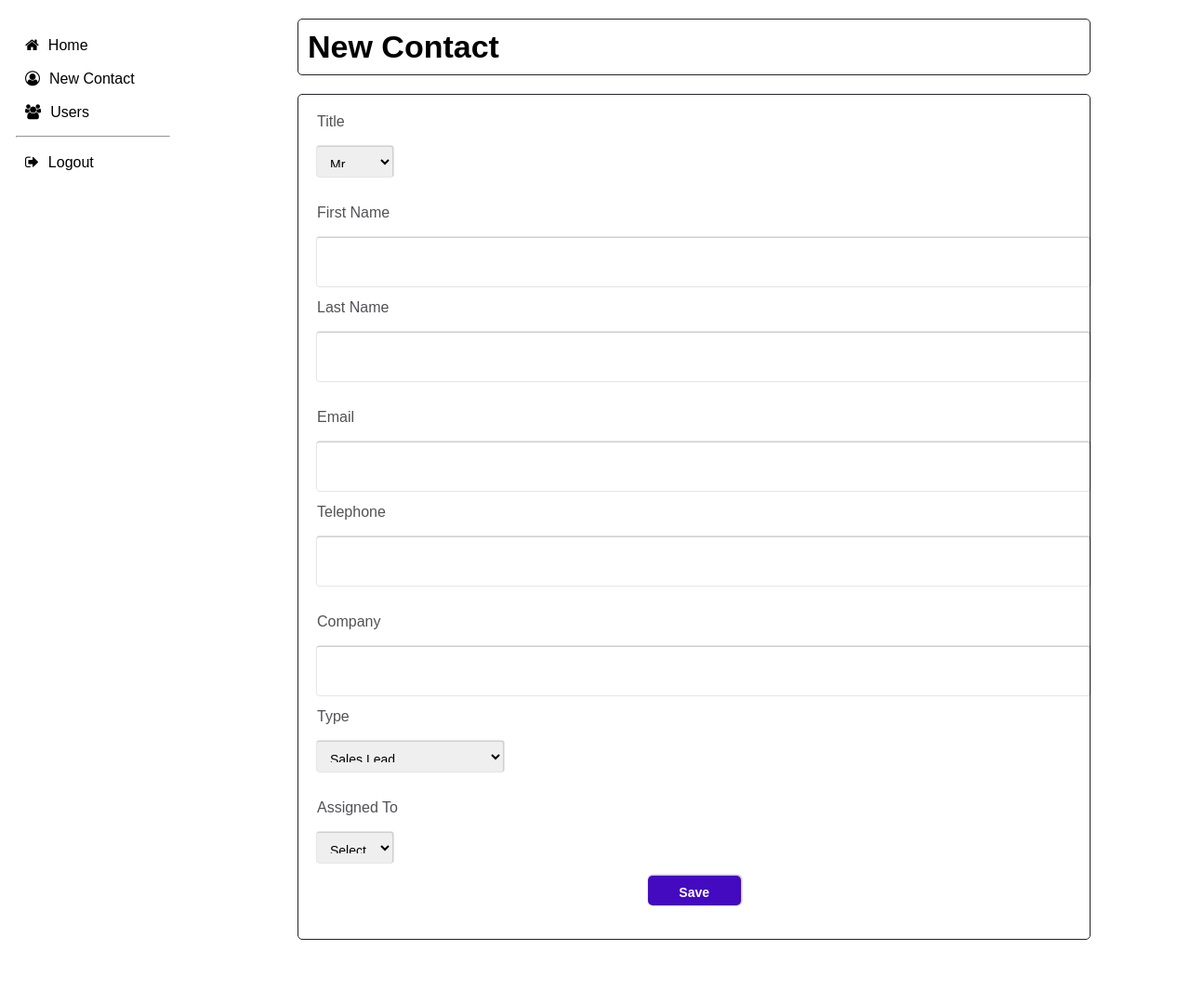
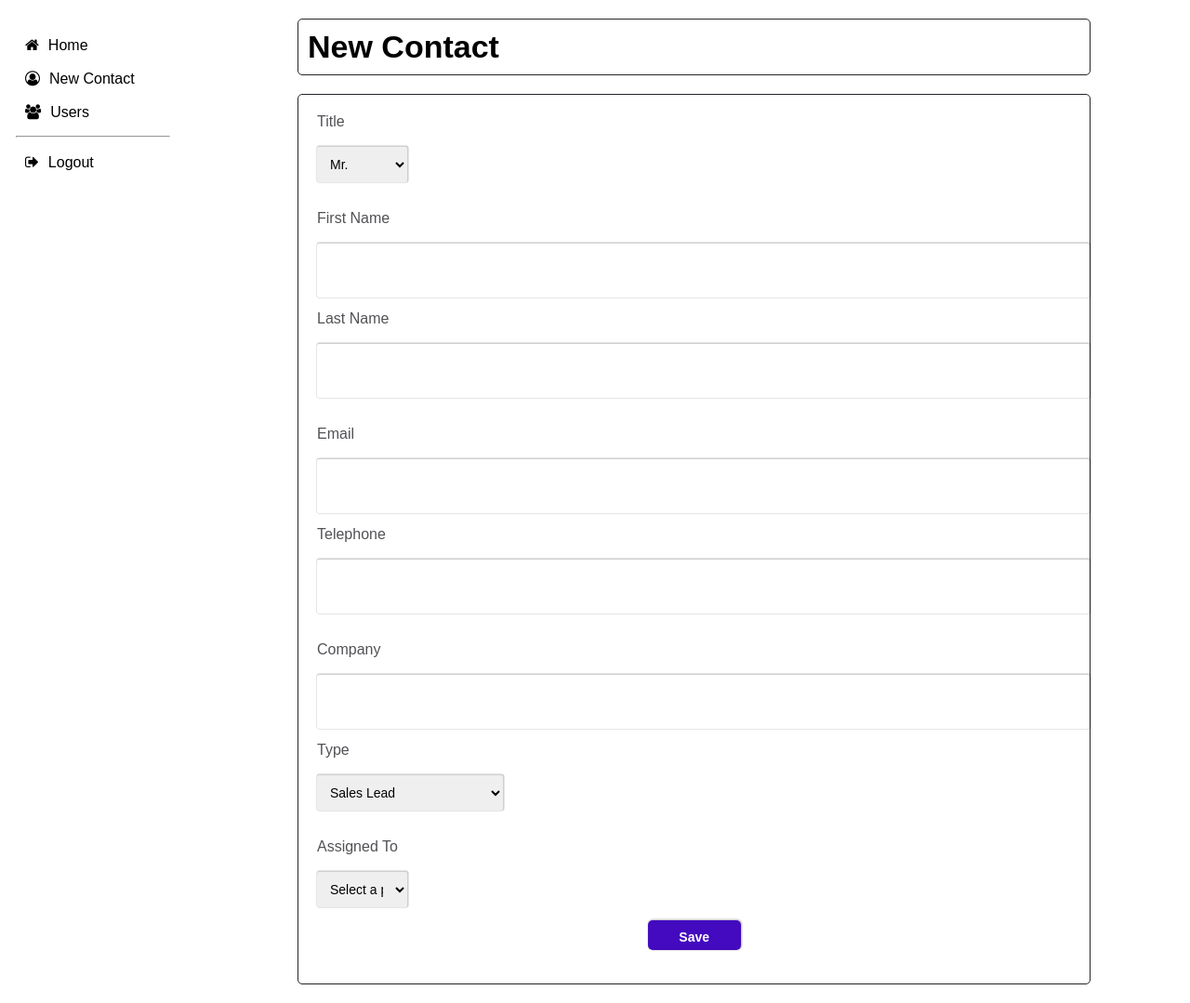
Before and after one commit to BrittanyThomas162/info2180-finalproject, a PHP site: page /newContactForm.php in a window 1280 px wide. Shown: the part 70-1149 px from the top of the page at 93% size. Before the commit the page ends 1081 px from the top, so only its background shows below. Run offline with PHP 8.4, Linux system fonts and the light colour scheme; data comes from the database, SQL or seed files in the repository.

Commit message:
Update newContactForm.php

```diff
--- a/newContactForm.php
+++ b/newContactForm.php
@@ -51,8 +51,8 @@
 
         input, select {
             margin-bottom: 1em;
-            height: 32px;
-            width: 10%;
+            height: 38px;
+            width: 12%;
             font-size: 14px;
         }
 
```
